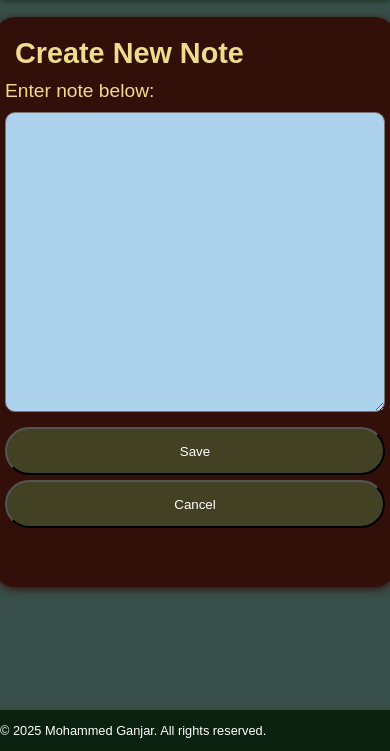
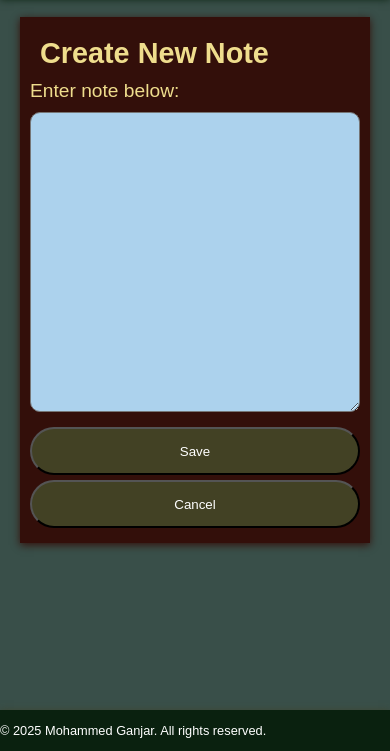
Before and after one commit to mo-chips/The-Wall, a website: page createPage.html in a window 390 px wide. Shown: the part 93-844 px from the top of the page. Drawn offline with Linux system fonts and the light colour scheme.

Commit message:
Made the createPage responsive

```diff
--- a/css/styles.css
+++ b/css/styles.css
@@ -168,7 +168,6 @@ footer {
     max-width: 1200px;
 }
 
-
 .createPage {
     box-shadow: 0 2px 8px #330f0aff;
     background: #330f0aff;
@@ -178,6 +177,14 @@ footer {
     height: 570px;
 }
 
+@media (max-width: 600px) {
+    .createPage {
+        width: 100%;
+        min-width: unset;
+        height: auto;
+        border-radius: 0;
+    }
+}
 
 .createPage label {
     padding-bottom: 10px;
@@ -326,7 +333,6 @@ input[type="checkbox"] {
     font-size: 0.9rem;
 }
 
-
 .taskItem button {
     margin: 2%;
     min-width: 50px;
```
Also changed, not shown: 1 other file.
